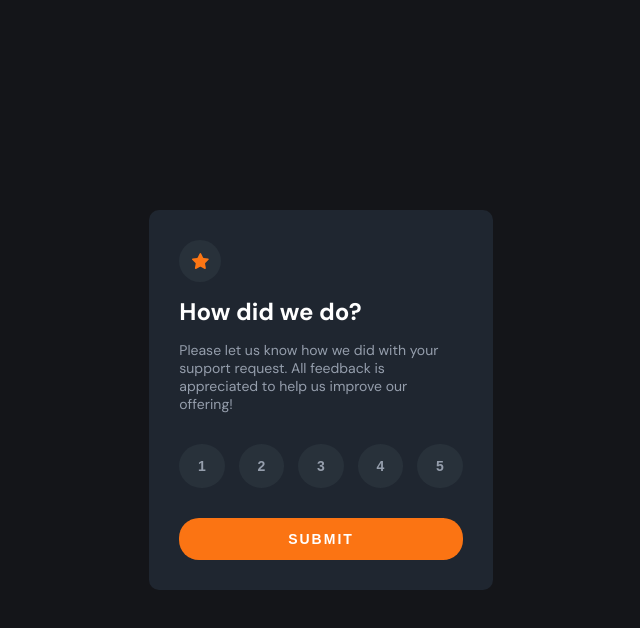
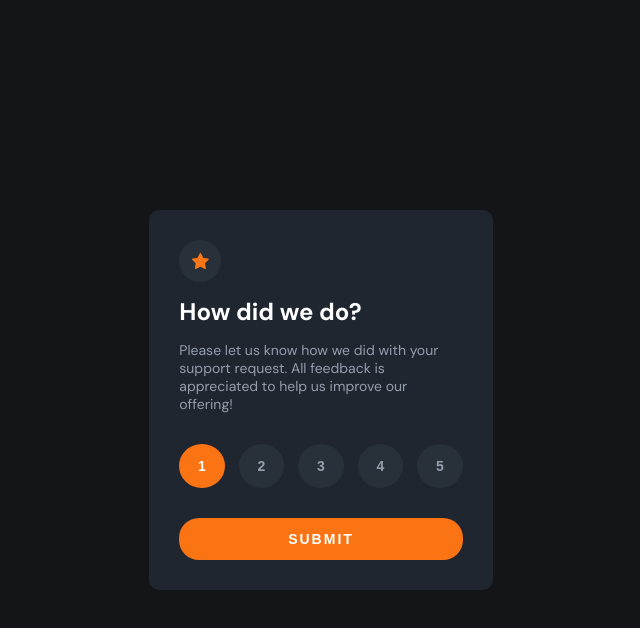
Before and after one commit to HugoMoncada/Responsive-Interactive-rating-component, a plain HTML site: page index.html in a window 1280 px wide. In both pictures the pointer is over the button 520 px from the left and 466 px from the top of the page. Shown: the whole page, without its empty margins (319-959 px from the left). Drawn offline with Linux system fonts and the light colour scheme.

Commit message:
add hover state

```diff
--- a/styles/styles.css
+++ b/styles/styles.css
@@ -90,6 +90,12 @@ html,body{
     border: 0;
     font-weight: 700;
     font-size: 14px;
+}
+
+
+.rating__button:hover{
+    background-color: var(--Orange);
+    color: white;
 }
 
 .rating__button:active{
```
